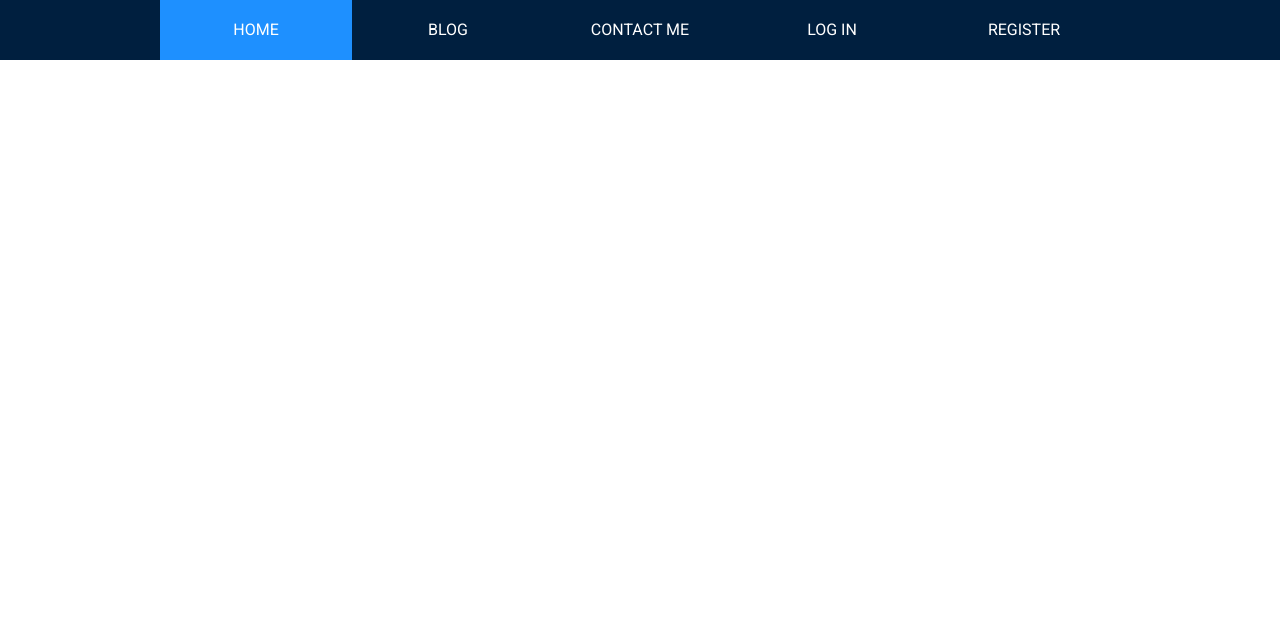
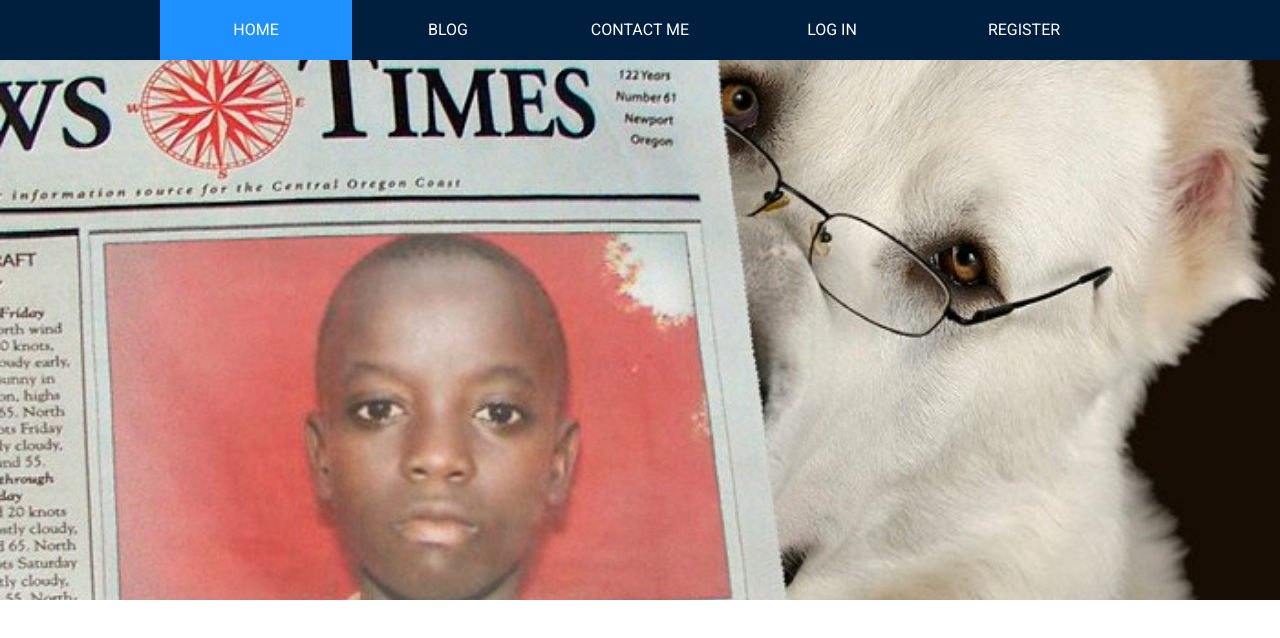
Before and after one commit to placideirandora/responsive-navigation-menu, a plain HTML site: page index.html in a window 1280 px wide. Drawn offline with nearby package versions, Linux system fonts and the light colour scheme.

Commit message:
changed the class name from header to banner-img

```diff
--- a/index.html
+++ b/index.html
@@ -34,8 +34,7 @@
                         <li><a href="#">Register</a></li>
                         </ul>
                     </nav>
-                    <div class="header">
-
+                    <div class="banner-img">
                     </div>
             </div>
         </div>
```
